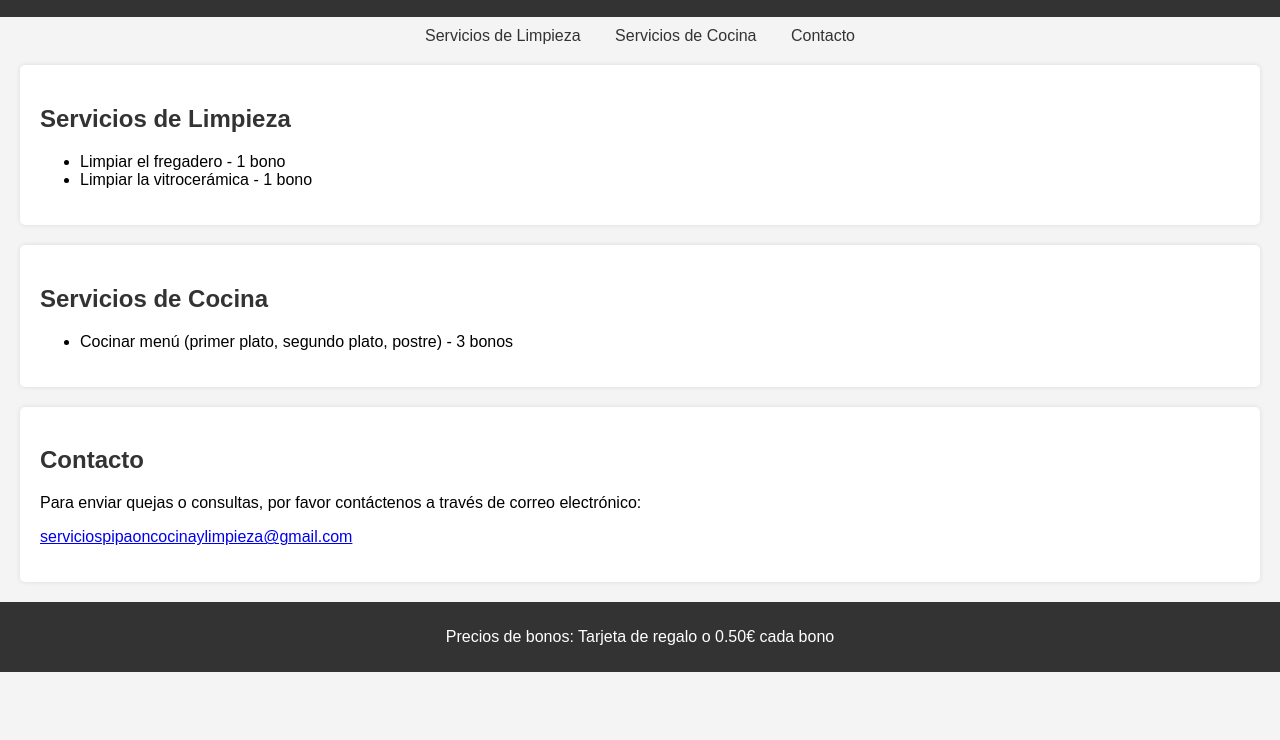
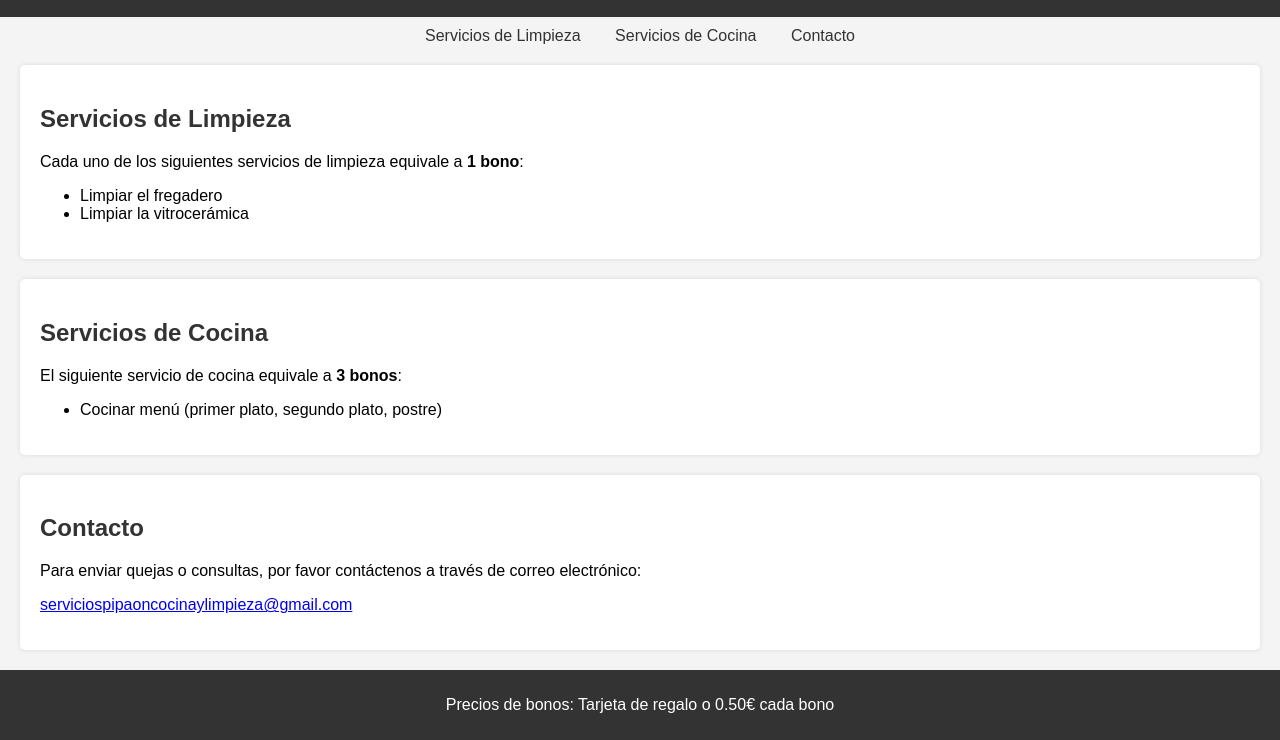
Before and after one commit to pipaaa/serviciosylimpiezaspipaon, a plain HTML site: page index.html in a window 1280 px wide. Shown: the part 95-835 px from the top of the page. Before the commit the page ends 800 px from the top, so only its background shows below. Drawn offline with Linux system fonts and the light colour scheme.

Commit message:
Update index.html

```diff
--- a/index.html
+++ b/index.html
@@ -65,15 +65,17 @@
     </nav>
     <section id="limpieza">
         <h2>Servicios de Limpieza</h2>
+        <p>Cada uno de los siguientes servicios de limpieza equivale a <strong>1 bono</strong>:</p>
         <ul>
-            <li>Limpiar el fregadero - 1 bono</li>
-            <li>Limpiar la vitrocerámica - 1 bono</li>
+            <li>Limpiar el fregadero</li>
+            <li>Limpiar la vitrocerámica</li>
         </ul>
     </section>
     <section id="cocina">
         <h2>Servicios de Cocina</h2>
+        <p>El siguiente servicio de cocina equivale a <strong>3 bonos</strong>:</p>
         <ul>
-            <li>Cocinar menú (primer plato, segundo plato, postre) - 3 bonos</li>
+            <li>Cocinar menú (primer plato, segundo plato, postre)</li>
         </ul>
     </section>
     <section id="contacto">
```
